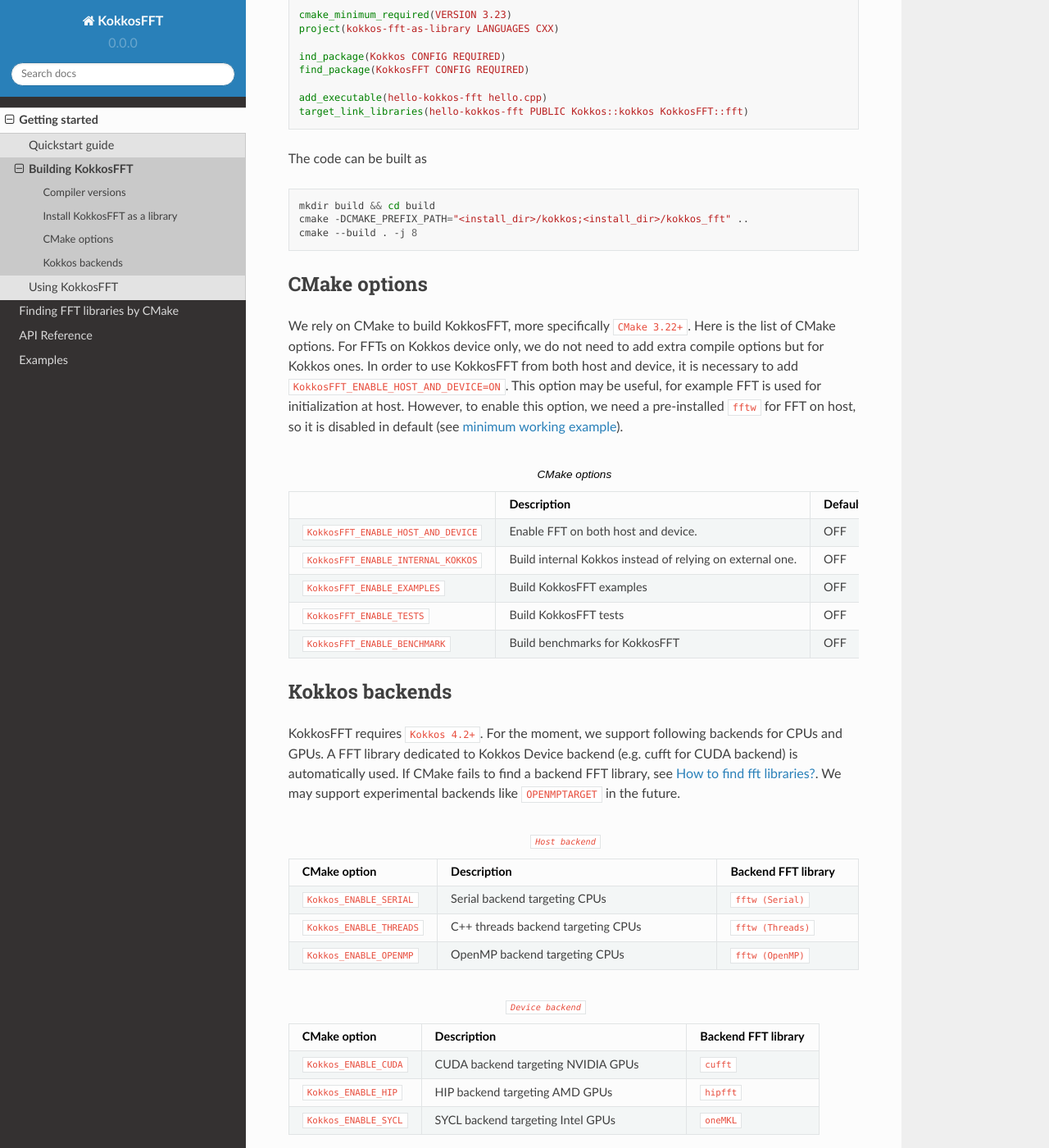
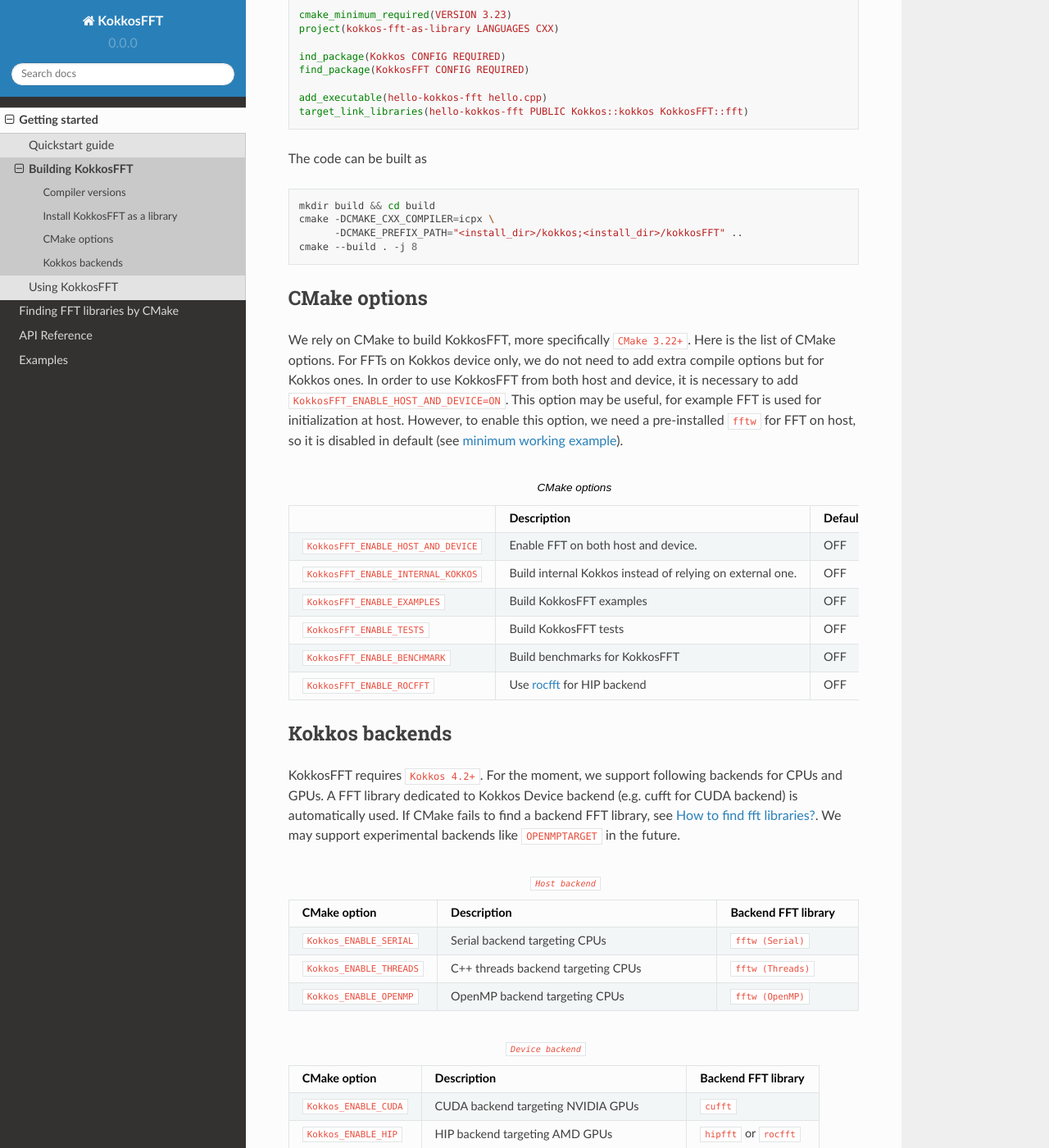
Before and after one commit to kokkos/kokkos-fft, a Sphinx documentation site: the page built from docs/intro/building.rst, in a window 1280 px wide and 1400 px high, scrolled down 1080 px. Shown: the whole window at 82% size. Built offline with Sphinx 7.4.7 and the Read the Docs theme 2.0.0, drawn with Linux system fonts in a browser that asks for light colours.

Commit message:
update docs based on recent changes

```diff
--- a/docs/index.rst
+++ b/docs/index.rst
@@ -6,7 +6,7 @@
 and de facto standard FFT libraries,
 including `fftw <http://www.fftw.org>`_,
 `cufft <https://developer.nvidia.com/cufft>`_,
-`hipfft <https://github.com/ROCm/hipFFT>`_, and `oneMKL <https://spec.oneapi.io/versions/latest/elements/oneMKL/source/index.html>`_.
+`hipfft <https://github.com/ROCm/hipFFT>`_ (`rocfft <https://github.com/ROCm/rocFFT>`_), and `oneMKL <https://spec.oneapi.io/versions/latest/elements/oneMKL/source/index.html>`_.
 "Local" means not using MPI, or running within a single MPI process without knowing about MPI.
 We are inclined to implement the `numpy.fft <https://numpy.org/doc/stable/reference/routines.fft.html>`_-like interfaces adapted for Kokkos.
 A key concept is that *"As easy as numpy, as fast as vendor libraries"*. Accordingly, our API follows the API by ``numpy.fft`` with minor differences.
--- a/docs/intro/building.rst
+++ b/docs/intro/building.rst
@@ -63,7 +63,8 @@
 .. code-block:: bash
 
     mkdir build && cd build
-    cmake -DCMAKE_PREFIX_PATH="<install_dir>/kokkos;<install_dir>/kokkos_fft" ..
+    cmake -DCMAKE_CXX_COMPILER=icpx \
+          -DCMAKE_PREFIX_PATH="<install_dir>/kokkos;<install_dir>/kokkosFFT" ..
     cmake --build . -j 8
 
 CMake options
@@ -97,6 +98,9 @@
      - OFF
    * - ``KokkosFFT_ENABLE_BENCHMARK``
      - Build benchmarks for KokkosFFT
+     - OFF
+   * - ``KokkosFFT_ENABLE_ROCFFT``
+     - Use `rocfft <https://github.com/ROCm/rocFFT>`_ for HIP backend
      - OFF
 
 Kokkos backends
@@ -136,7 +140,7 @@
      - ``cufft``
    * - ``Kokkos_ENABLE_HIP``
      - HIP backend targeting AMD GPUs
-     - ``hipfft``
+     - ``hipfft`` or ``rocfft``
    * - ``Kokkos_ENABLE_SYCL``
      - SYCL backend targeting Intel GPUs
      - ``oneMKL``
--- a/docs/intro/quick_start.rst
+++ b/docs/intro/quick_start.rst
@@ -76,7 +76,7 @@
 ------
 
 For those who are familiar with `numpy.fft <https://numpy.org/doc/stable/reference/routines.fft.html>`_,
-you may use KokkosFFT quite easily. Here is an example for 1D real to complex transform with rfft in python and KokkosFFT.
+you may use KokkosFFT quite easily. Here is an example for 1D real to complex transform with ``rfft`` in python and KokkosFFT.
 
 .. code-block:: python
 
```
Also changed, not shown: docs/intro/using.rst (+12 -0 lines).
